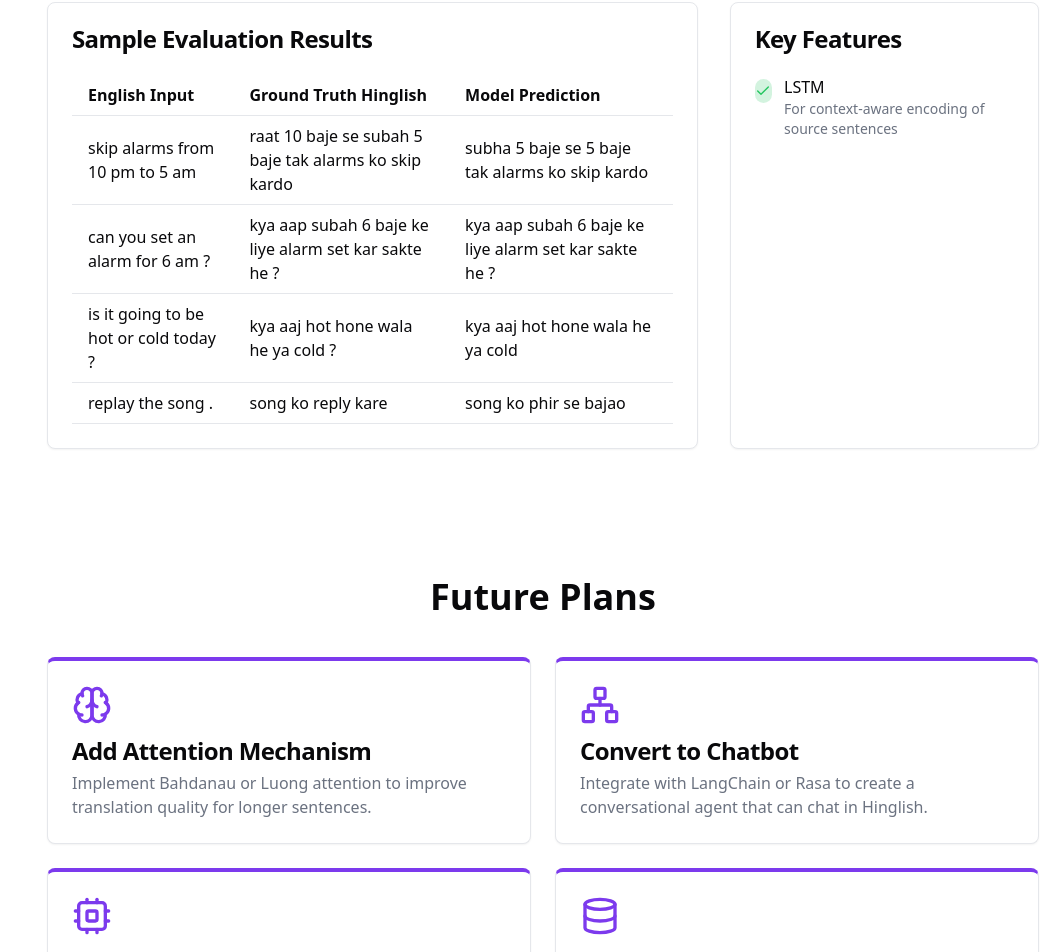
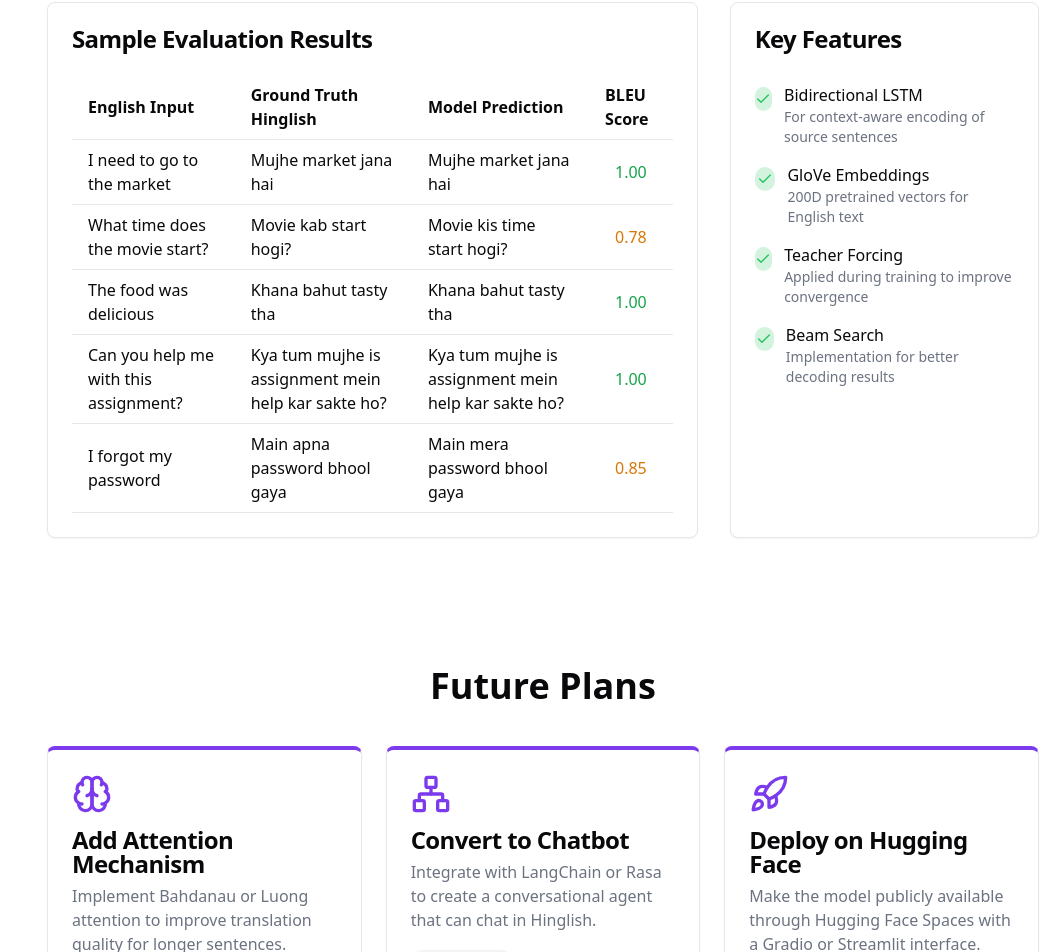
Before and after one commit to Sunny-Soni00/english-hinglish-translator, a React (Vite) app: page / in a window 1280 px wide. Shown: the part 3689-4641 px from the top of the page, without its empty margins (225-1280 px from the left). Built offline with nearby package versions, Linux system fonts and the light colour scheme.

Commit message:
Reverted to commit 21bd355e100c84b7fba31b6562727b474e7c9be1

```diff
--- a/src/components/Evaluation.tsx
+++ b/src/components/Evaluation.tsx
@@ -4,24 +4,34 @@ import { Card, CardContent, CardHeader, CardTitle } from "@/components/ui/card";
 export function Evaluation() {
   const evaluationSamples = [
     {
-      english: "skip alarms from 10 pm to 5 am",
-      groundTruth: "raat 10 baje se subah 5 baje tak alarms ko skip kardo",
-      prediction: "subha 5 baje se 5 baje tak alarms ko skip kardo",
+      english: "I need to go to the market",
+      groundTruth: "Mujhe market jana hai",
+      prediction: "Mujhe market jana hai",
+      bleuScore: 1.00,
     },
     {
-      english: "can you set an alarm for 6 am ?",
-      groundTruth: "kya aap subah 6 baje ke liye alarm set kar sakte he ?",
-      prediction: "kya aap subah 6 baje ke liye alarm set kar sakte he ?",
+      english: "What time does the movie start?",
+      groundTruth: "Movie kab start hogi?",
+      prediction: "Movie kis time start hogi?",
+      bleuScore: 0.78,
     },
     {
-      english: "is it going to be hot or cold today ?",
-      groundTruth: "kya aaj hot hone wala he ya cold ?",
-      prediction: "kya aaj hot hone wala he ya cold",
+      english: "The food was delicious",
+      groundTruth: "Khana bahut tasty tha",
+      prediction: "Khana bahut tasty tha",
+      bleuScore: 1.00,
     },
     {
-      english: "replay the song .",
-      groundTruth: "song ko reply kare",
-      prediction: "song ko phir se bajao",
+      english: "Can you help me with this assignment?",
+      groundTruth: "Kya tum mujhe is assignment mein help kar sakte ho?",
+      prediction: "Kya tum mujhe is assignment mein help kar sakte ho?",
+      bleuScore: 1.00,
+    },
+    {
+      english: "I forgot my password",
+      groundTruth: "Main apna password bhool gaya",
+      prediction: "Main mera password bhool gaya",
+      bleuScore: 0.85,
     },
   ];
 
@@ -42,6 +52,7 @@ export function Evaluation() {
                     <th className="py-2 px-4 text-left">English Input</th>
                     <th className="py-2 px-4 text-left">Ground Truth Hinglish</th>
                     <th className="py-2 px-4 text-left">Model Prediction</th>
+                    <th className="py-2 px-4 text-left">BLEU Score</th>
                   </tr>
                 </thead>
                 <tbody>
@@ -50,6 +61,19 @@ export function Evaluation() {
                       <td className="py-2 px-4">{sample.english}</td>
                       <td className="py-2 px-4">{sample.groundTruth}</td>
                       <td className="py-2 px-4">{sample.prediction}</td>
+                      <td className="py-2 px-4">
+                        <div
+                          className={`text-center font-medium ${
+                            sample.bleuScore >= 0.9
+                              ? "text-green-600"
+                              : sample.bleuScore >= 0.7
+                              ? "text-amber-600"
+                              : "text-red-600"
+                          }`}
+                        >
+                          {sample.bleuScore.toFixed(2)}
+                        </div>
+                      </td>
                     </tr>
                   ))}
                 </tbody>
@@ -64,6 +88,7 @@ export function Evaluation() {
           </CardHeader>
           <CardContent>
             <div className="space-y-4">
+              <div className="space-y-4 pt-2">
                 <div className="flex items-start">
                   <div className="h-6 w-6 rounded-full bg-green-500/20 text-green-500 flex items-center justify-center mr-3 mt-1">
                     <svg xmlns="http://www.w3.org/2000/svg" width="16" height="16" viewBox="0 0 24 24" fill="none" stroke="currentColor" strokeWidth="2" strokeLinecap="round" strokeLinejoin="round">
@@ -71,8 +96,45 @@ export function Evaluation() {
                     </svg>
                   </div>
                   <div>
-                  <p className="font-medium">LSTM</p>
+                    <p className="font-medium">Bidirectional LSTM</p>
                     <p className="text-sm text-muted-foreground">For context-aware encoding of source sentences</p>
+                  </div>
+                </div>
+
+                <div className="flex items-start">
+                  <div className="h-6 w-6 rounded-full bg-green-500/20 text-green-500 flex items-center justify-center mr-3 mt-1">
+                    <svg xmlns="http://www.w3.org/2000/svg" width="16" height="16" viewBox="0 0 24 24" fill="none" stroke="currentColor" strokeWidth="2" strokeLinecap="round" strokeLinejoin="round">
+                      <polyline points="20 6 9 17 4 12"></polyline>
+                    </svg>
+                  </div>
+                  <div>
+                    <p className="font-medium">GloVe Embeddings</p>
+                    <p className="text-sm text-muted-foreground">200D pretrained vectors for English text</p>
+                  </div>
+                </div>
+
+                <div className="flex items-start">
+                  <div className="h-6 w-6 rounded-full bg-green-500/20 text-green-500 flex items-center justify-center mr-3 mt-1">
+                    <svg xmlns="http://www.w3.org/2000/svg" width="16" height="16" viewBox="0 0 24 24" fill="none" stroke="currentColor" strokeWidth="2" strokeLinecap="round" strokeLinejoin="round">
+                      <polyline points="20 6 9 17 4 12"></polyline>
+                    </svg>
+                  </div>
+                  <div>
+                    <p className="font-medium">Teacher Forcing</p>
+                    <p className="text-sm text-muted-foreground">Applied during training to improve convergence</p>
+                  </div>
+                </div>
+
+                <div className="flex items-start">
+                  <div className="h-6 w-6 rounded-full bg-green-500/20 text-green-500 flex items-center justify-center mr-3 mt-1">
+                    <svg xmlns="http://www.w3.org/2000/svg" width="16" height="16" viewBox="0 0 24 24" fill="none" stroke="currentColor" strokeWidth="2" strokeLinecap="round" strokeLinejoin="round">
+                      <polyline points="20 6 9 17 4 12"></polyline>
+                    </svg>
+                  </div>
+                  <div>
+                    <p className="font-medium">Beam Search</p>
+                    <p className="text-sm text-muted-foreground">Implementation for better decoding results</p>
+                  </div>
                 </div>
               </div>
             </div>
--- a/src/components/FuturePlans.tsx
+++ b/src/components/FuturePlans.tsx
@@ -1,5 +1,6 @@
+
 import { Card, CardContent, CardHeader, CardTitle } from "@/components/ui/card";
-import { Brain, Cpu, Database, Network } from "lucide-react";
+import { Brain, Cpu, Database, Link, Network, Rocket } from "lucide-react";
 
 export function FuturePlans() {
   const plans = [
@@ -7,21 +8,37 @@ export function FuturePlans() {
       title: "Add Attention Mechanism",
       description: "Implement Bahdanau or Luong attention to improve translation quality for longer sentences.",
       icon: <Brain className="h-10 w-10" />,
+      timeline: "Short-term",
     },
     {
       title: "Convert to Chatbot",
       description: "Integrate with LangChain or Rasa to create a conversational agent that can chat in Hinglish.",
       icon: <Network className="h-10 w-10" />,
+      timeline: "Medium-term",
+    },
+    {
+      title: "Deploy on Hugging Face",
+      description: "Make the model publicly available through Hugging Face Spaces with a Gradio or Streamlit interface.",
+      icon: <Rocket className="h-10 w-10" />,
+      timeline: "Short-term",
     },
     {
       title: "Fine-tune Transformer Models",
       description: "Explore performance improvements by fine-tuning pre-trained transformer models like mT5 or MBart.",
       icon: <Cpu className="h-10 w-10" />,
+      timeline: "Medium-term",
     },
     {
       title: "Expand Dataset Coverage",
       description: "Collect and curate domain-specific English-Hinglish parallel data to improve specialized translations.",
       icon: <Database className="h-10 w-10" />,
+      timeline: "Long-term",
+    },
+    {
+      title: "Mobile SDK Integration",
+      description: "Create lightweight TensorFlow Lite versions for integration into Android and iOS applications.",
+      icon: <Link className="h-10 w-10" />,
+      timeline: "Long-term",
     },
   ];
 
@@ -29,7 +46,7 @@ export function FuturePlans() {
     <section id="future" className="section-container">
       <h2 className="section-title">Future Plans</h2>
 
-      <div className="grid md:grid-cols-2 gap-6">
+      <div className="grid md:grid-cols-3 gap-6">
         {plans.map((plan, index) => (
           <Card key={index} className="overflow-hidden border-t-4 border-t-primary transition-all hover:shadow-lg">
             <CardHeader className="pb-2">
@@ -37,7 +54,10 @@ export function FuturePlans() {
               <CardTitle>{plan.title}</CardTitle>
             </CardHeader>
             <CardContent>
-              <p className="text-muted-foreground">{plan.description}</p>
+              <p className="text-muted-foreground mb-4">{plan.description}</p>
+              <div className="inline-block bg-secondary text-secondary-foreground rounded-full px-3 py-1 text-xs font-medium">
+                {plan.timeline}
+              </div>
             </CardContent>
           </Card>
         ))}
--- a/src/components/TrainingDetails.tsx
+++ b/src/components/TrainingDetails.tsx
@@ -81,11 +81,11 @@ export function TrainingDetails() {
               {uploadedFiles.length > 0 && (
                 <div className="grid grid-cols-2 gap-4">
                   {uploadedFiles.map((file, index) => (
-                    <div key={index} className="relative aspect-[4/3] group">
+                    <div key={index} className="relative group">
                       <img
                         src={URL.createObjectURL(file)}
                         alt={`Upload ${index + 1}`}
-                        className="w-full h-full object-cover rounded-lg"
+                        className="w-full h-32 object-cover rounded-lg"
                       />
                       <div className="absolute inset-0 bg-background/80 opacity-0 group-hover:opacity-100 transition-opacity flex items-center justify-center">
                         <span className="text-sm">{file.name}</span>
```
Lines whose indentation alone changed are shown as unchanged.
